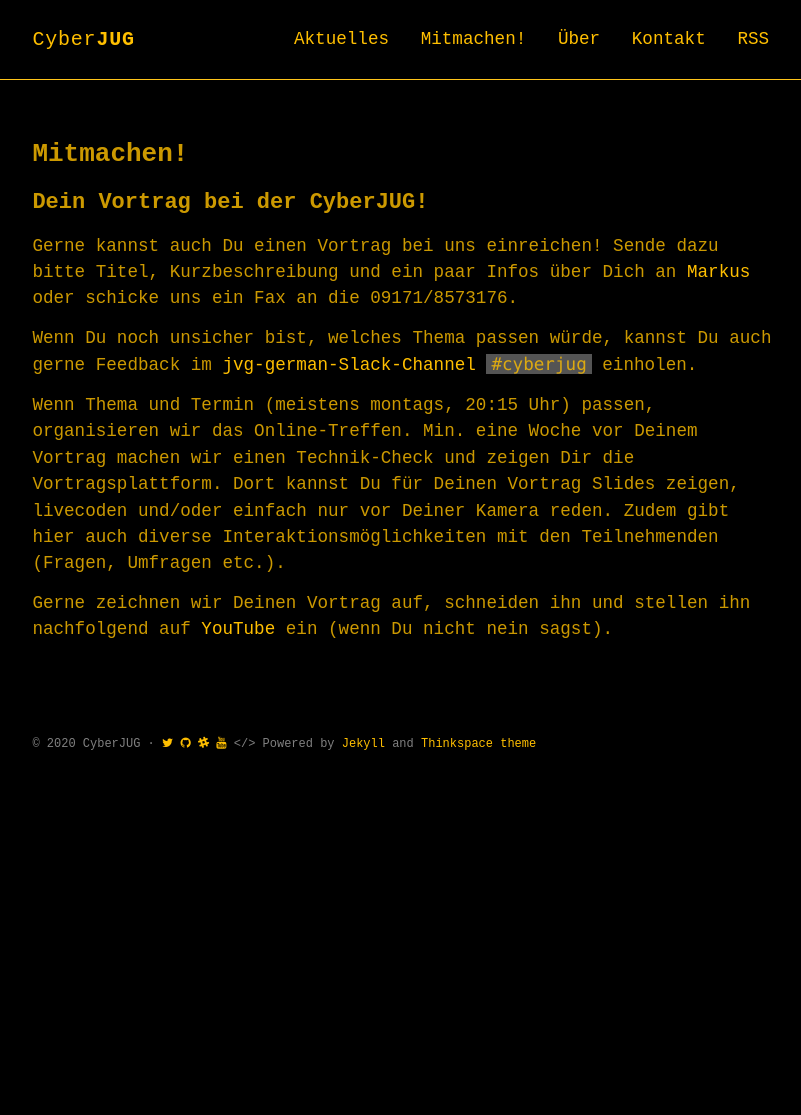
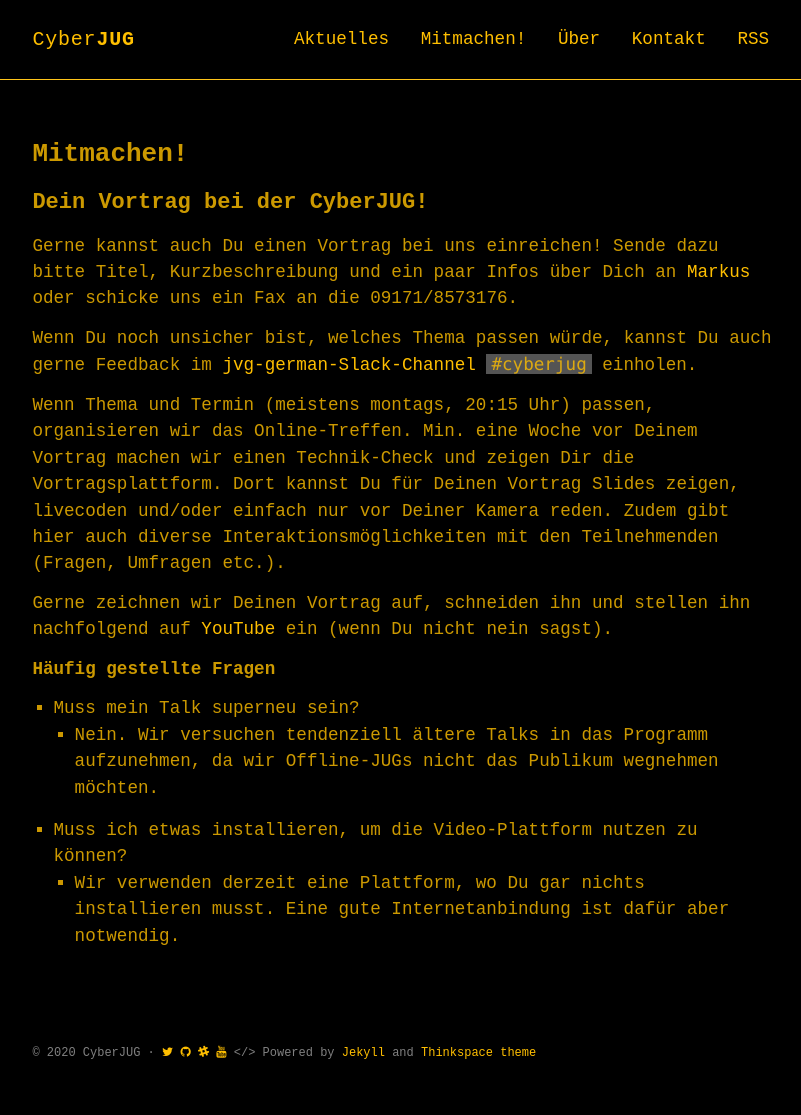
Before and after one commit to cyberjug/website, a Jekyll site: the page built from docs/mitmachen.md, in a window 1280 px wide. Shown: the whole page, without its empty margins (234-1035 px from the left). Built offline with Jekyll 4.4.1, drawn with Linux system fonts in a browser that asks for light colours; some web fonts are replaced; before the commit the page ends 900 px from its top, so only the background shows below that.

Commit message:
add faqs

```diff
--- a/docs/mitmachen.md
+++ b/docs/mitmachen.md
@@ -14,3 +14,10 @@ Wenn Du noch unsicher bist, welches Thema passen würde, kannst Du auch gerne Fe
 Wenn Thema und Termin (meistens montags, 20:15 Uhr) passen, organisieren wir das Online-Treffen. Min. eine Woche vor Deinem Vortrag machen wir einen Technik-Check und zeigen Dir die Vortragsplattform. Dort kannst Du für Deinen Vortrag Slides zeigen, livecoden und/oder einfach nur vor Deiner Kamera reden. Zudem gibt hier auch diverse Interaktionsmöglichkeiten mit den Teilnehmenden (Fragen, Umfragen etc.).
 
 Gerne zeichnen wir Deinen Vortrag auf, schneiden ihn und stellen ihn nachfolgend auf [YouTube](https://www.youtube.com/channel/UC6GC-2REbNELyMDNXGCBcIA) ein (wenn Du nicht nein sagst).
+
+**Häufig gestellte Fragen**
+
+* Muss mein Talk superneu sein?
+  * Nein. Wir versuchen tendenziell ältere Talks in das Programm aufzunehmen, da wir Offline-JUGs nicht das Publikum wegnehmen möchten.
+* Muss ich etwas installieren, um die Video-Plattform nutzen zu können?
+  * Wir verwenden derzeit eine Plattform, wo Du gar nichts installieren musst. Eine gute Internetanbindung ist dafür aber notwendig.
```
